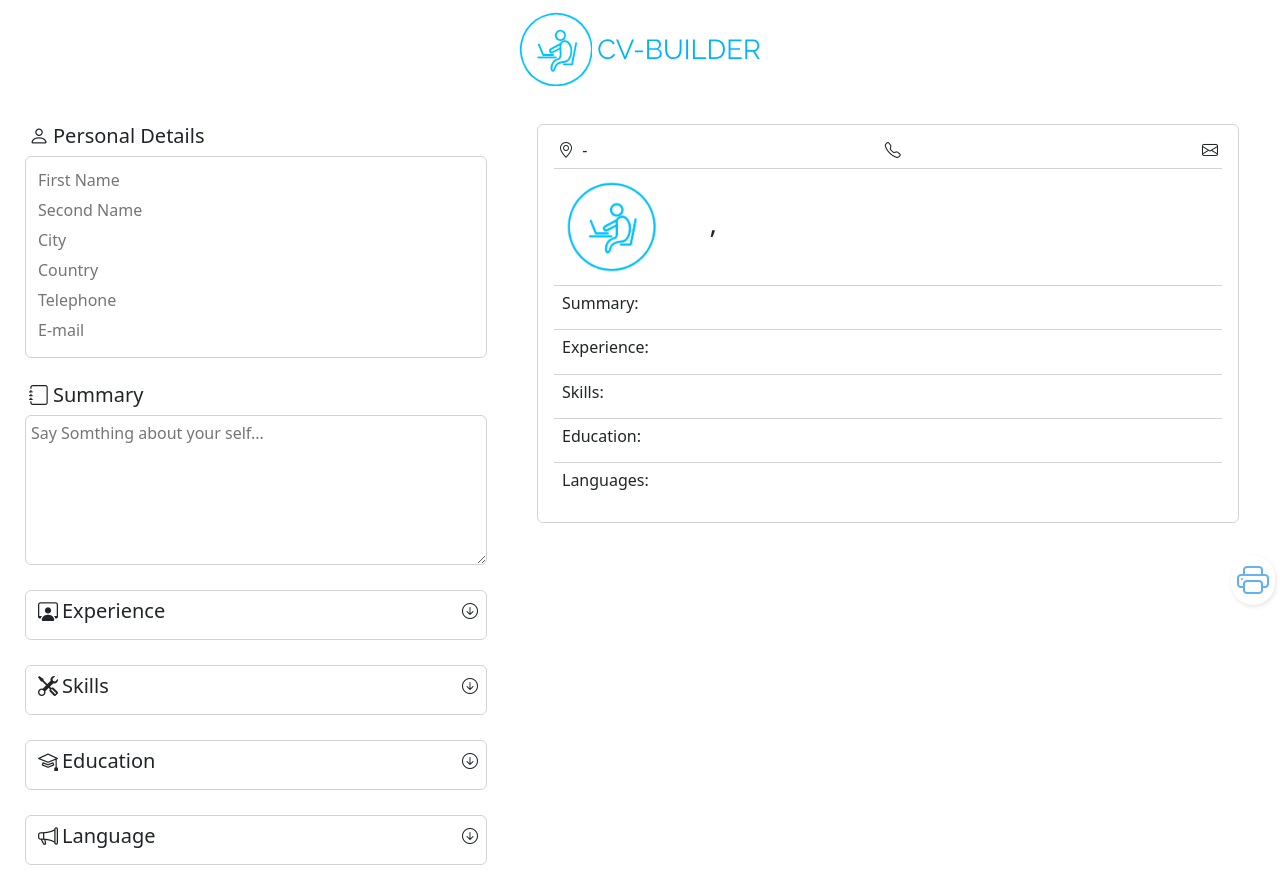
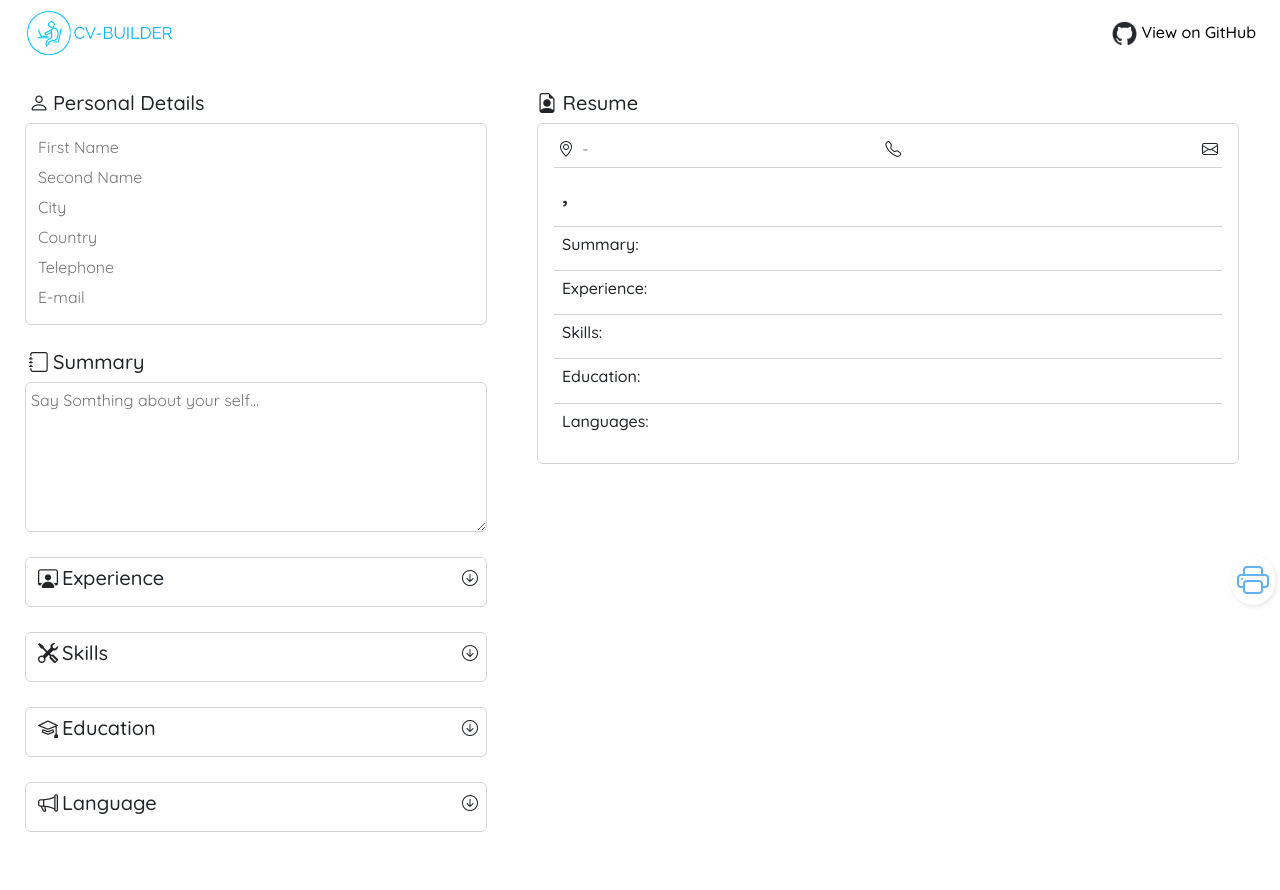
Before and after one commit to IannnnnW/cv-generator, a React (Create React App) app: page / in a window 1280 px wide. After the commit the page ends 857 px from the top, so only its background shows below. Built offline with nearby package versions, Linux system fonts and the light colour scheme.

Commit message:
Changed font and navbar

```diff
--- a/public/index.html
+++ b/public/index.html
@@ -28,6 +28,9 @@
     <link href="https://cdn.jsdelivr.net/npm/bootstrap@5.3.2/dist/css/bootstrap.min.css" rel="stylesheet" integrity="sha384-T3c6CoIi6uLrA9TneNEoa7RxnatzjcDSCmG1MXxSR1GAsXEV/Dwwykc2MPK8M2HN" crossorigin="anonymous">
     <script src="https://cdn.jsdelivr.net/npm/bootstrap@5.3.2/dist/js/bootstrap.bundle.min.js" integrity="sha384-C6RzsynM9kWDrMNeT87bh95OGNyZPhcTNXj1NW7RuBCsyN/o0jlpcV8Qyq46cDfL" crossorigin="anonymous"></script>
     <link rel="stylesheet" href="https://cdnjs.cloudflare.com/ajax/libs/bootstrap-icons/1.11.1/font/bootstrap-icons.min.css" integrity="sha512-oAvZuuYVzkcTc2dH5z1ZJup5OmSQ000qlfRvuoTTiyTBjwX1faoyearj8KdMq0LgsBTHMrRuMek7s+CxF8yE+w==" crossorigin="anonymous" referrerpolicy="no-referrer" />
+    <link rel="preconnect" href="https://fonts.googleapis.com">
+    <link rel="preconnect" href="https://fonts.gstatic.com" crossorigin>
+    <link href="https://fonts.googleapis.com/css2?family=Quicksand:wght@300..700&display=swap" rel="stylesheet">
     <title>CV Generator</title>
   </head>
   <body>
--- a/src/App.js
+++ b/src/App.js
@@ -65,7 +65,10 @@ const App = ()=>{
     }
     return (
         <div className="body">
-            <nav className="navbar"><img src="logo-title.png" alt="logo-title"/></nav>
+            <nav className="navbar mx-4">
+                <img src="logo-title.png" alt="logo-title" className="logo"/>
+                <a href="https://github.com/IannnnnW/cv-generator" className="github-link"><img alt="github" src="github-mark.png" className="github-logo"/> View on GitHub</a>
+            </nav>
             <div className="Generator">
                 <div className="input-form">
                     <PersonalDetails personalDetails={personalDetails} onChange={handlechange}/>
--- a/src/components/cv-template.js
+++ b/src/components/cv-template.js
@@ -5,6 +5,8 @@ import Education from "./cv-education";
 
 const CVTemplate = React.forwardRef((props, ref)=>{
     return(
+        <div>
+            <h5><i class="bi bi-file-earmark-person"></i> Resume</h5>
             <div ref={ref} className="card p-3">
                 <div className="header d-flex justify-content-between align-items-center">
                     <h6><span className="text"><i className="bi bi-geo-alt m-1"/>{props.personalDetails.country} {` - ${props.personalDetails.city}`}</span></h6>
@@ -12,7 +14,6 @@ const CVTemplate = React.forwardRef((props, ref)=>{
                     <h6><span className="text"><i className="bi bi-envelope m-1"/>{props.personalDetails.email}</span></h6>
                 </div>
                 <div className="section-one d-flex gap-5 p-2">
-                <img src="logo.png" className="person" alt="logo"/>
                     <div className="d-flex align-items-center">
                         <h3>{props.personalDetails.firstName}, {props.personalDetails.secondName}</h3>
                     </div>
@@ -71,6 +72,7 @@ const CVTemplate = React.forwardRef((props, ref)=>{
                     </div>
                 </div>
             </div>
+        </div>
     )
 });
 
--- a/src/index.css
+++ b/src/index.css
@@ -1,7 +1,12 @@
-@import url('https://fonts.googleapis.com/css2?family=Poppins:wght@300&family=Roboto:wght@100&display=swap');
-html{
-  font-family: 'Poppins', sans-serif;
-  font-family: 'Roboto', sans-serif;
+body{
+  font-family: "Quicksand", sans-serif;
+  font-optical-sizing: auto;
+  font-weight: 300;
+  font-style: normal;
+}
+a{
+  text-decoration: none;
+  color: #000;
 }
 .card{
   border: 1px solid lightgray;
@@ -13,7 +18,16 @@ html{
 .navbar{
   display: flex;
   align-items: center;
-  justify-content: center;
+  justify-content: space-between;
+}
+.logo{
+  height: 50px;
+}
+.github-logo{
+  height: 25px;
+}
+.github-link{
+  font-weight: 500;
 }
 .Generator{
   margin: 0;
```
Also changed, not shown: public/github-mark.png (added). Lines whose indentation alone changed are shown as unchanged.
